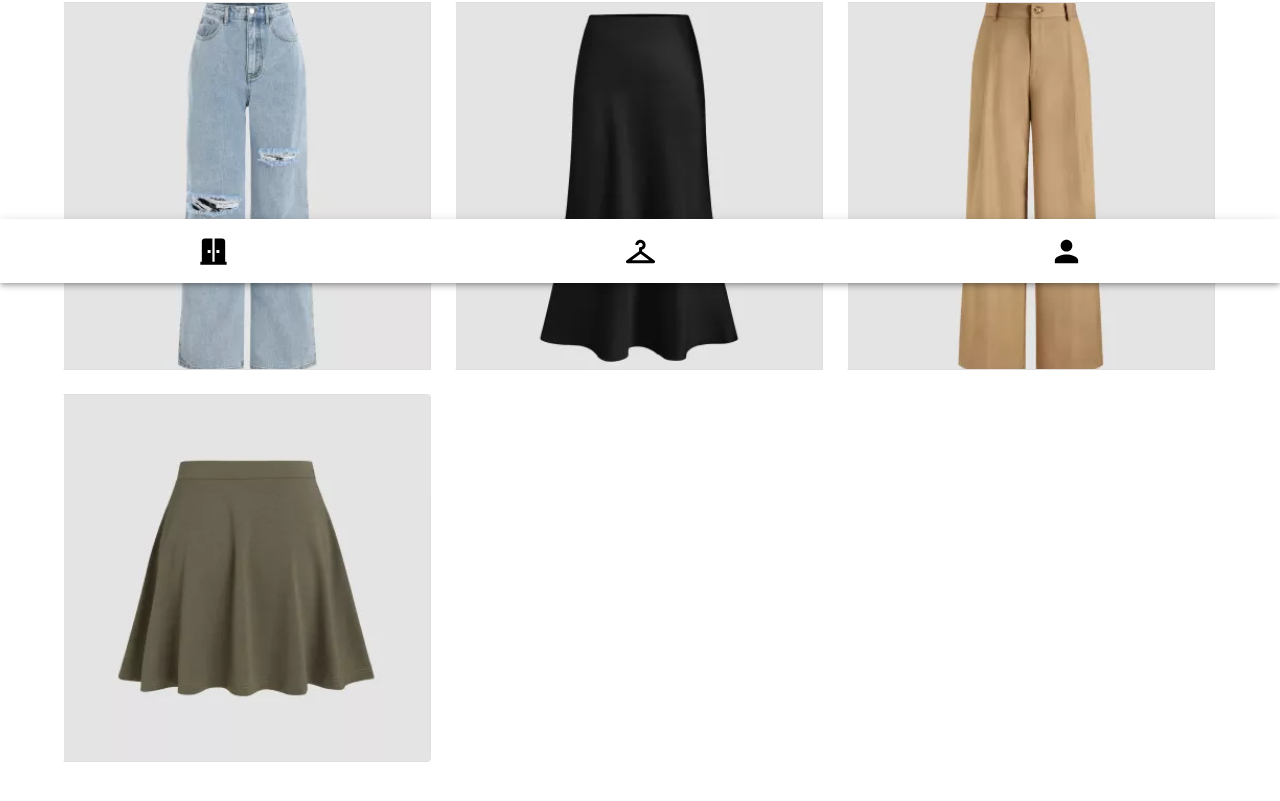
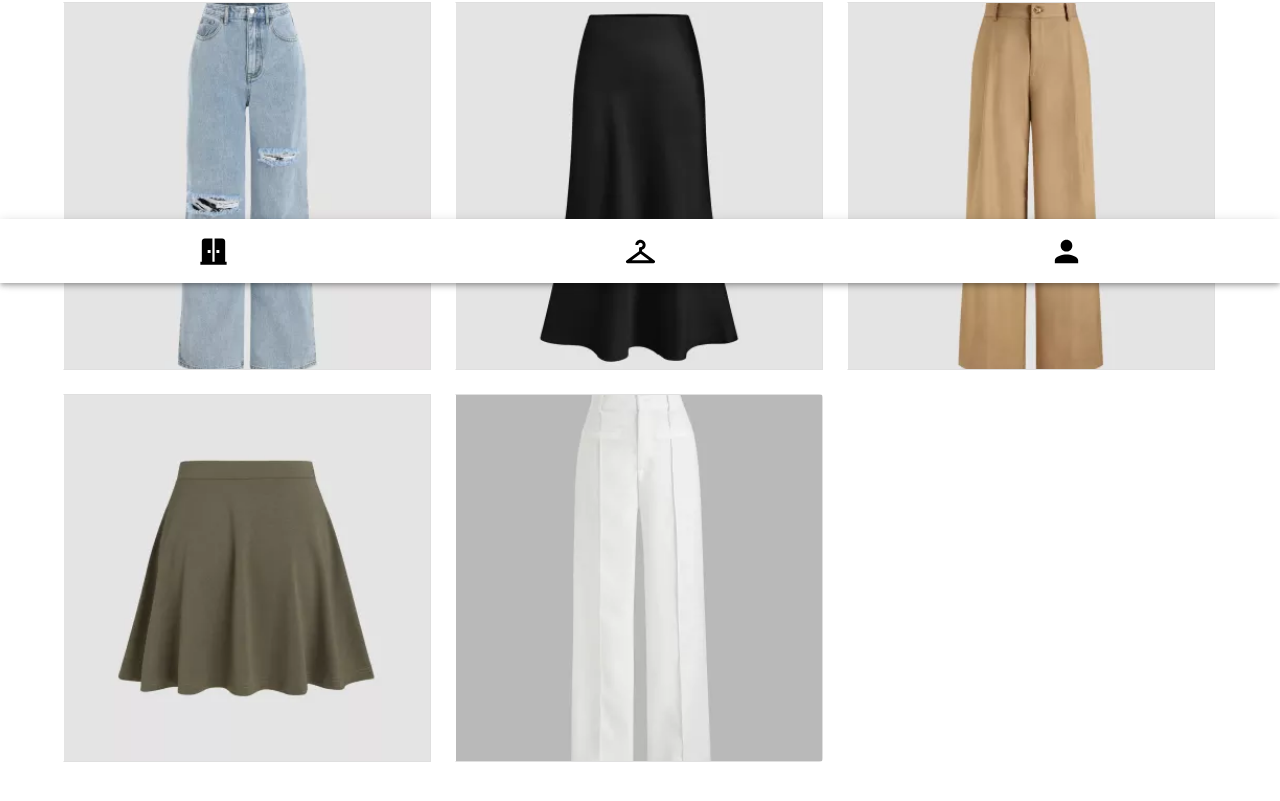
Before and after one commit to sghose16/hci-final, a React (Create React App) app: page /all-selectable-bottoms in a window 1280 px wide. Shown: the part 517-1318 px from the top of the page. Built offline with nearby package versions, Linux system fonts and the light colour scheme.

Commit message:
show all selectable uses populated data

```diff
--- a/src/pages/ShowAllSelectable.js
+++ b/src/pages/ShowAllSelectable.js
@@ -1,67 +1,16 @@
 import { ArrowBackIosNew } from "@mui/icons-material";
 import { Button, Container, Grid } from "@mui/material";
-import React, {useState} from "react";
+import React, { useState } from "react";
 import { Link } from "react-router-dom";
-import ToggleButton from '@mui/material/ToggleButton';
-import ToggleButtonGroup from '@mui/material/ToggleButtonGroup';
+import ToggleButton from "@mui/material/ToggleButton";
+import ToggleButtonGroup from "@mui/material/ToggleButtonGroup";
 
-// assets
-import top1 from "../assets/top1.png";
-import top2 from "../assets/top2.png";
-import top3 from "../assets/top3.png";
-import top4 from "../assets/top4.png";
-import top5 from "../assets/top5.png";
-import top6 from "../assets/top6.jpeg";
-import top7 from "../assets/top7.png";
-import top8 from "../assets/top8.png";
-import top9 from "../assets/top9.png";
-import top10 from "../assets/top10.png";
-import top11 from "../assets/top11.png";
-
-import bot1 from "../assets/bot1.png";
-import bot2 from "../assets/bot2.png";
-import bot3 from "../assets/bot3.png";
-import bot4 from "../assets/bot4.png";
-import bot5 from "../assets/bot5.png";
-import bot6 from "../assets/bot6.png";
-import bot7 from "../assets/bot7.png";
-
-import foot1 from "../assets/foot1.jpeg";
-import foot2 from "../assets/foot2.png";
-import foot3 from "../assets/foot3.png";
-import foot4 from "../assets/foot4.jpg";
-import foot5 from "../assets/foot5.jpeg";
-
-import acc1 from "../assets/acc1.png";
-import acc2 from "../assets/acc2.png";
-import acc3 from "../assets/acc3.png";
-import acc4 from "../assets/acc4.png";
-import acc5 from "../assets/acc5.png";
-import acc6 from "../assets/acc6.png";
-import acc7 from "../assets/acc7.png";
-import acc8 from "../assets/acc8.jpeg";
-
-const tops = [
-  top1,
-  top2,
-  top3,
-  top4,
-  top5,
-  top6,
-  top7,
-  top8,
-  top9,
-  top10,
-  top11,
-];
-const bots = [bot1, bot2, bot3, bot4, bot5, bot6, bot7];
-const foots = [foot1, foot2, foot3, foot4, foot5];
-const accs = [acc1, acc2, acc3, acc4, acc5, acc6, acc7, acc8];
+import { tops, bottoms, footwear, accessories } from "../data/data.js";
 
 function ShowAllSelectable(props) {
   const [select, setSelected] = useState(-1);
 
-    console.log(select)
+  console.log(select);
   const items = () => {
     let items;
 
@@ -70,13 +19,13 @@ function ShowAllSelectable(props) {
         items = tops;
         break;
       case "bottoms":
-            items = bots;
+        items = bottoms;
         break;
       case "footwear":
-            items = foots;
+        items = footwear;
         break;
       case "accessories":
-            items = accs;
+        items = accessories;
         break;
       default:
         items = [];
@@ -84,12 +33,18 @@ function ShowAllSelectable(props) {
 
     return items.map((item, index) => {
       return (
-             <ToggleButton className="img-container" value={index} onClick={() => setSelected(index)} sx={{height: "100%", width: "100%"}}>
-                <img src={item} className="img-square" />
+        <ToggleButton
+          className="img-container"
+          value={index}
+          onClick={() => setSelected(index)}
+          sx={{ height: "100%", width: "100%" }}
+          key={index}
+        >
+          <img src={item["img"]} className="img-square" />
         </ToggleButton>
       );
     });
-      }
+  };
 
   return (
     <Container>
@@ -110,13 +65,17 @@ function ShowAllSelectable(props) {
       </Grid>
 
       {/* all items under category */}
-      <ToggleButtonGroup value={select} exclusive sx={{
+      <ToggleButtonGroup
+        value={select}
+        exclusive
+        sx={{
           display: "grid",
-        gridAutoFlow: 'row',
-        gridTemplateColumns: 'repeat(3, 1fr)',
+          gridAutoFlow: "row",
+          gridTemplateColumns: "repeat(3, 1fr)",
           rowGap: 3,
           columnGap: 3,
-      }}>
+        }}
+      >
         {items()}
       </ToggleButtonGroup>
     </Container>
```
Lines whose indentation alone changed are shown as unchanged.
